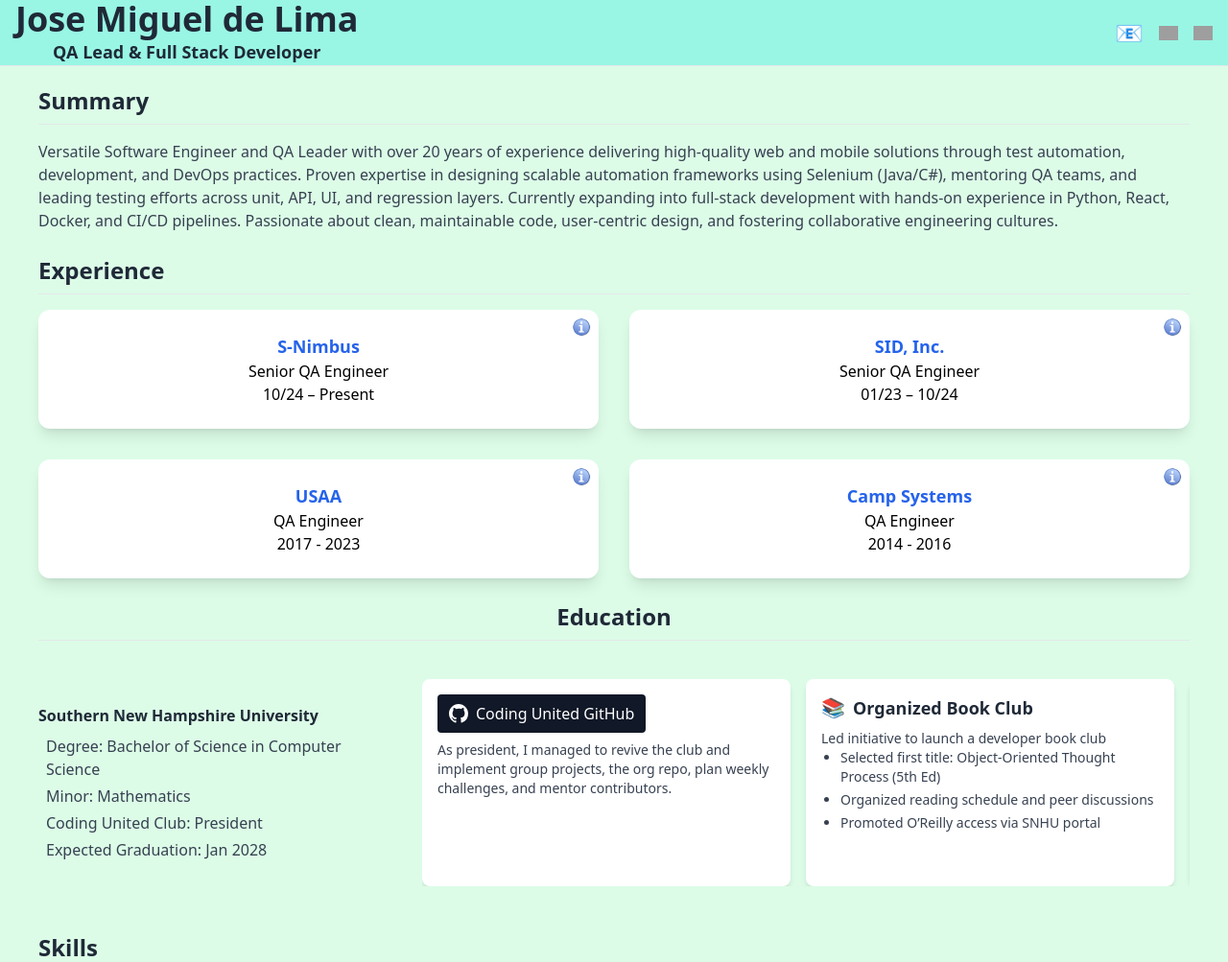
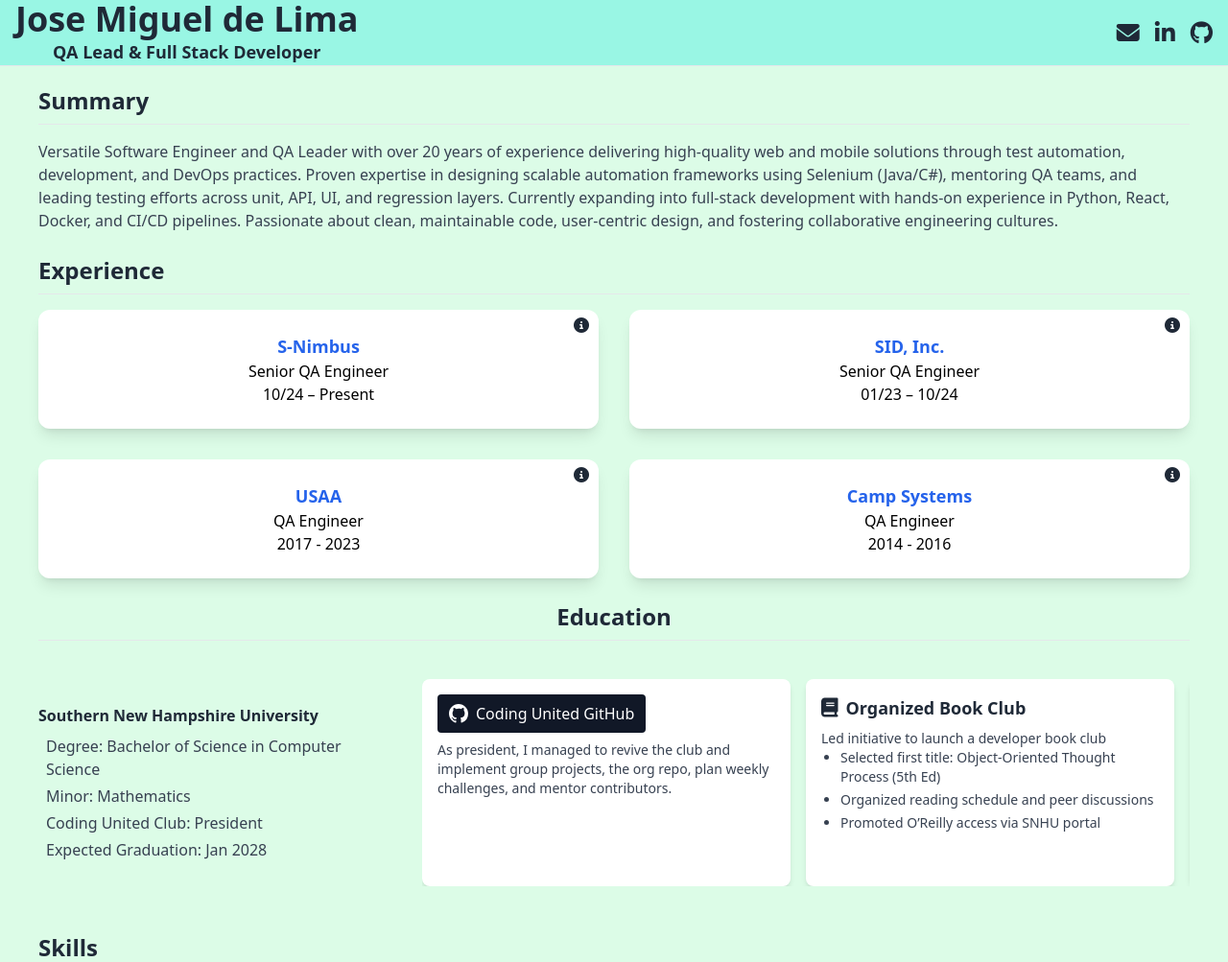
Before and after one commit to yeevon/DigitalResume, a Django app: page / in a window 1280 px wide. Shown: the top 1003 px of the page at 96% size. Run offline with Django 5.2, Linux system fonts and the light colour scheme; data that the repository does not hold is empty; some libraries are stand-ins or nearby versions; grey boxes are pictures that could not be loaded.

Commit message:
update icons

```diff
--- a/core/templates/base.html
+++ b/core/templates/base.html
@@ -1,17 +1,17 @@
 <!DOCTYPE html>
-<html  class="h-full" lang="en">
+<html class="h-full" lang="en">
   <head>
     <meta charset="UTF-8" />
     <meta name="viewport" content="width=device-width, initial-scale=1.0" />
-  {% load static %}
-  {% block title %}{% endblock %}
+    {% load static %} {% block title %}{% endblock %}
 
     <link href="https://cdn.jsdelivr.net/npm/daisyui@5" rel="stylesheet" type="text/css" />
     <script src="https://cdn.tailwindcss.com"></script>
     <script defer src="https://unpkg.com/alpinejs@3.x.x/dist/cdn.min.js"></script>
     <script src="https://unpkg.com/htmx.org@1.9.2"></script>
+    <script src="https://kit.fontawesome.com/b0e0f8ab30.js" crossorigin="anonymous"></script>
   </head>
-<body class= "bg-[url('/static/images/Hulk_large.jpg')] bg-cover bg-center text-gray-800 font-sans min-h-screen">
+  <body class="bg-[url('/static/images/Hulk_large.jpg')] bg-cover bg-center text-gray-800 font-sans min-h-screen">
     <div class="max-w-screen-2xl mx-auto">
       <header class="sticky top-0 z-50 bg-teal-200 border-b text-center">
         <nav class="flex flex-col sm:flex-row items-center justify-between gap-2 px-4">
@@ -22,12 +22,12 @@
           </div>
           <!-- Icon links -->
           <div class="flex justify-center items-center gap-4 text-2xl">
-          <a href="mailto:delimajm@gmail.com" aria-label="Email">📧</a>
+            <a href="mailto:delimajm@gmail.com" aria-label="Email"><i class="fa-solid fa-envelope"></i></a>
             <a href="https://www.linkedin.com/in/jose-de-lima-aa8a5a23/" target="_blank" aria-label="LinkedIn">
-            <img src="https://cdn.jsdelivr.net/gh/simple-icons/simple-icons/icons/linkedin.svg" alt="LinkedIn" width="20" />
+              <i class="fa-brands fa-linkedin-in"></i>
             </a>
             <a href="https://github.com/yeevon" target="_blank" aria-label="GitHub">
-            <img src="https://cdn.jsdelivr.net/gh/simple-icons/simple-icons/icons/github.svg" alt="GitHub" width="20" />
+              <i class="fa-brands fa-github"></i>
             </a>
           </div>
         </nav>
@@ -40,5 +40,4 @@
       </footer>
     </div>
   </body>
-
 </html>
--- a/core/templates/core/home.html
+++ b/core/templates/core/home.html
@@ -32,7 +32,7 @@
     <h2 class="text-2xl font-semibold border-b pb-2 mb-4 text-center">Education</h2>
 
     <div class="flex flex-col lg:flex-row gap-6 items-center">
-      <!-- 🏫 School Info -->
+      <!--School Info -->
       <div class="lg:w-1/3 w-full text-center lg:text-left">
         <h3 class="font-semibold">Southern New Hampshire University</h3>
         <div class="pl-2 mt-2 space-y-1 text-gray-700">
@@ -44,7 +44,7 @@
         </div>
       </div>
 
-      <!-- 🎓 Club Projects Carousel -->
+      <!--Club Projects Carousel -->
       <div class="lg:w-2/3 w-full">
         <div class="relative">
           <!-- ← Left Arrow -->
--- a/core/templates/partials/club_tiles.html
+++ b/core/templates/partials/club_tiles.html
@@ -18,7 +18,7 @@
       </a>
     {% else %}
       <span class="flex items-center gap-2 mb-2">
-        <span class="text-xl leading-none">{{ tile.icon }}</span>
+        <span class="text-xl leading-none">{{ tile.icon|safe }}</span>
         <a
           href="{{ tile.link }}"
           target="_blank"
@@ -30,7 +30,7 @@
     {% endif %}
   {% else %}
     <span class="flex items-center gap-2 mb-2">
-      <span class="text-xl leading-none">{{ tile.icon }}</span>
+      <span class="text-xl leading-none">{{ tile.icon|safe }}</span>
       <h3 class="text-lg font-semibold">{{ tile.title }}</h3>
     </span>
   {% endif %}
--- a/core/templates/partials/job_tile.html
+++ b/core/templates/partials/job_tile.html
@@ -1,13 +1,10 @@
 {% load static %}
-<div
-    x-data="{ open: false }"
-    class="text-center"
->
+<div x-data="{ open: false }" class="text-center">
   <div
     @click="open = true"
     class="relative bg-white justify-between text-center rounded-xl p-6 shadow-lg sm:hover:shadow-2xl sm:hover:scale-[1.05] transition duration-300 cursor-pointer"
   >
-        <img class="w-5 h-5 absolute top-2 right-2" src="{% static 'images/Information_icon.svg.png' %}" alt="Information icon">
+    <i class="w-5 h-5 absolute top-2 right-2 fa-solid fa-circle-info"></i>
     <div>
       <h4 class="text-lg text-blue-600 font-semibold">{{ job.title }}</h4>
       <h6 class="text-base text-black">{{ job.role }}</h6>
@@ -15,22 +12,14 @@
     </div>
   </div>
 
-    <div
-        x-show="open"
-        x-cloak
-        class="fixed inset-0 flex items-center justify-center z-50 bg-black bg-opacity-50 p-4"
-    >
+  <div x-show="open" x-cloak class="fixed inset-0 flex items-center justify-center z-50 bg-black bg-opacity-50 p-4">
     <div class="bg-white rounded-2xl relative shadow-lg w-full max-w-lg mx-auto overflow-y-auto max-h-[90vh] p-6">
-            <button
-                @click="open = false"
-                class="absolute top-2 right-3 text-gray-600 hover:text-black text-xl"
-            >
+      <button @click="open = false" class="absolute top-2 right-3 text-gray-600 hover:text-black text-xl">
         &times;
       </button>
-            <h4 class="lg:text-xl sm:text-base border-b font-semibold mb-2">{{ job.role }} at
-                <a href="{{job.url}}" target="_blank" class="text-blue-600 hover:underline">
-                    {{ job.title }}
-                </a>
+      <h4 class="lg:text-xl sm:text-base border-b font-semibold mb-2">
+        {{ job.role }} at
+        <a href="{{job.url}}" target="_blank" class="text-blue-600 hover:underline">{{ job.title }}</a>
       </h4>
 
       <p class="mb-4 text-sm text-gray-700">{{ job.summary }}</p>
--- a/core/views.py
+++ b/core/views.py
@@ -97,7 +97,7 @@ def home(request):
             "icon": "github",  # special rendering case
         },
         {
-            "icon": "📚",
+            "icon": '<i class="fa-solid fa-book"></i>',
             "title": "Organized Book Club",
             "description": "Led initiative to launch a developer book club",
             "items": [
@@ -108,7 +108,7 @@ def home(request):
             "skills": "Community engagement, initiative ownership, team facilitation",
         },
         {
-            "icon": "🐍",
+            "icon": '<i class="fa-brands fa-python"></i>',
             "title": "Python Learning Cohort",
             "description": "Created and manage an async Python study group",
             "items": [
@@ -119,7 +119,7 @@ def home(request):
             "skills": "Curriculum planning, peer mentorship, async collaboration",
         },
         {
-            "icon": "🌐",
+            "icon": '<i class="fa-solid fa-globe"></i>',
             "title": "Club Website Project",
             "description": "Architected and deployed full-stack club site",
             "items": [
@@ -131,7 +131,7 @@ def home(request):
             "link": "https://github.com/codingUnited/clubwebsite",
         },
         {
-            "icon": "⚙️",
+            "icon": '<i class="fa-solid fa-flag"></i>',
             "title": "Coding Challenge Platform",
             "description": "Launched challenge system to build hands-on Git skills",
             "items": [
@@ -142,7 +142,7 @@ def home(request):
             "link": "https://github.com/codingUnited/ClubCodeChallenges",
         },
         {
-            "icon": "🎮",
+            "icon": '<i class="fa-solid fa-gamepad"></i>',
             "title": "Game Server Project",
             "description": "Prototyped containerized game server for community play",
             "items": [
@@ -152,7 +152,7 @@ def home(request):
             ],
         },
         {
-            "icon": "🧭",
+            "icon": '<i class="fa-solid fa-people-group"></i>',
             "title": "Subcommittee Leadership",
             "description": "Created a leadership system with subcommittees for club roles",
             "items": [
```
Lines whose indentation alone changed are shown as unchanged.
